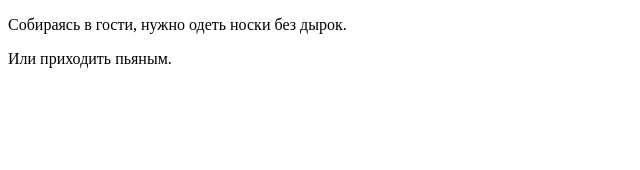
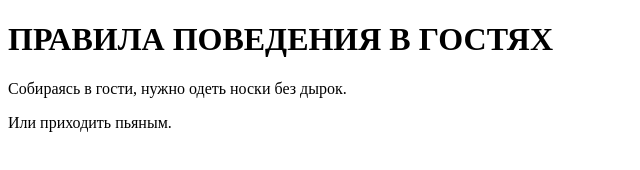
Before and after one commit to frontenderina/first-project, a plain HTML site: page index.html in a window 1280 px wide. Shown: the whole page, without its empty margins (0-640 px from the left). Drawn offline with Linux system fonts and the light colour scheme.

Commit message:
Добавлен заголовок h1

```diff
--- a/index.html
+++ b/index.html
@@ -4,6 +4,7 @@
     <meta charset="UTF-8">
     <meta name="viewport" content="width=device-width, initial-scale=1.0">
     <title>Document</title>
+      <h1>ПРАВИЛА ПОВЕДЕНИЯ В ГОСТЯХ</h1>
       <p>Собираясь в гости, <span>нужно</span> одеть носки без дырок.</p>
       <p>Или приходить пьяным.</p>
 </head>
```
